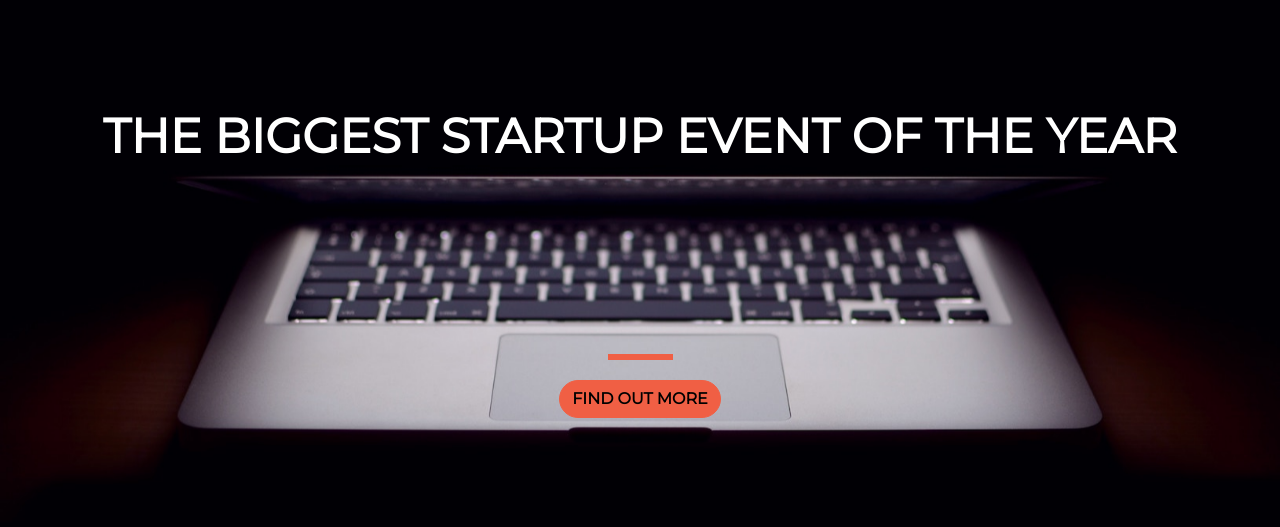
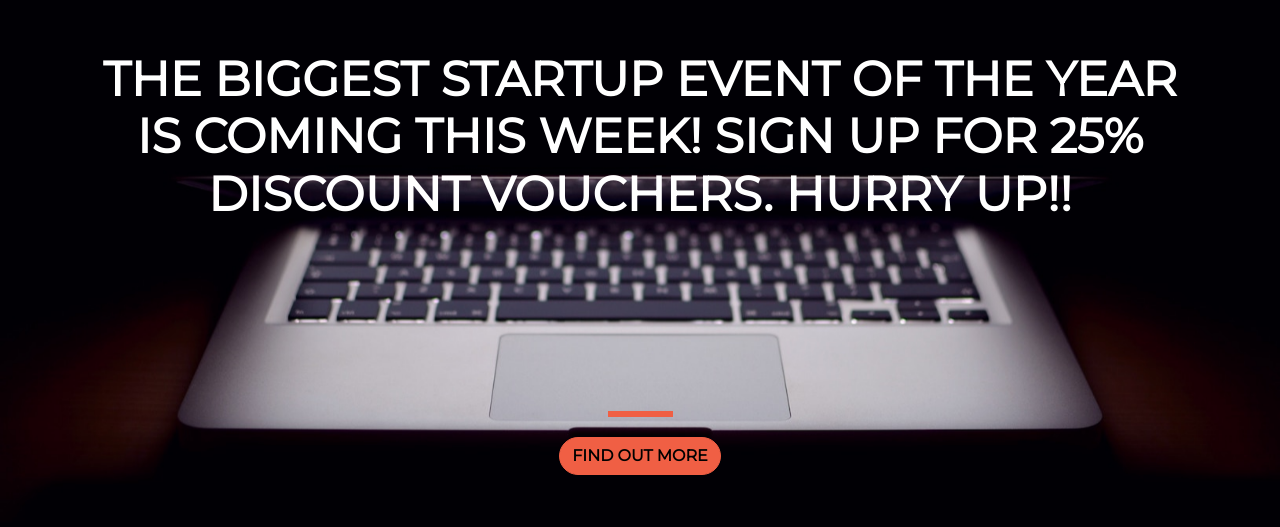
Before and after one commit to sumitvadhera01/hitech-gamerz, a plain HTML site: page index.html in a window 1280 px wide. Shown: the part 137-664 px from the top of the page. Drawn offline with nearby package versions, Linux system fonts and the light colour scheme.

Commit message:
Changed the Title

```diff
--- a/index.html
+++ b/index.html
@@ -18,7 +18,7 @@
   <div class="container d-flex align-items-center h-100">
     <div class="row">
       <header class="text-center col-12">
-        <h1 class="text-uppercase"><strong>The biggest startup event of the year</strong></h1>
+        <h1 class="text-uppercase"><strong>The biggest startup event of the year is coming this week! Sign up for 25% discount vouchers. Hurry up!!</strong></h1>
       </header>
       <div class="buffer col-12"></div>
       <section class="text-center col-12">
```
